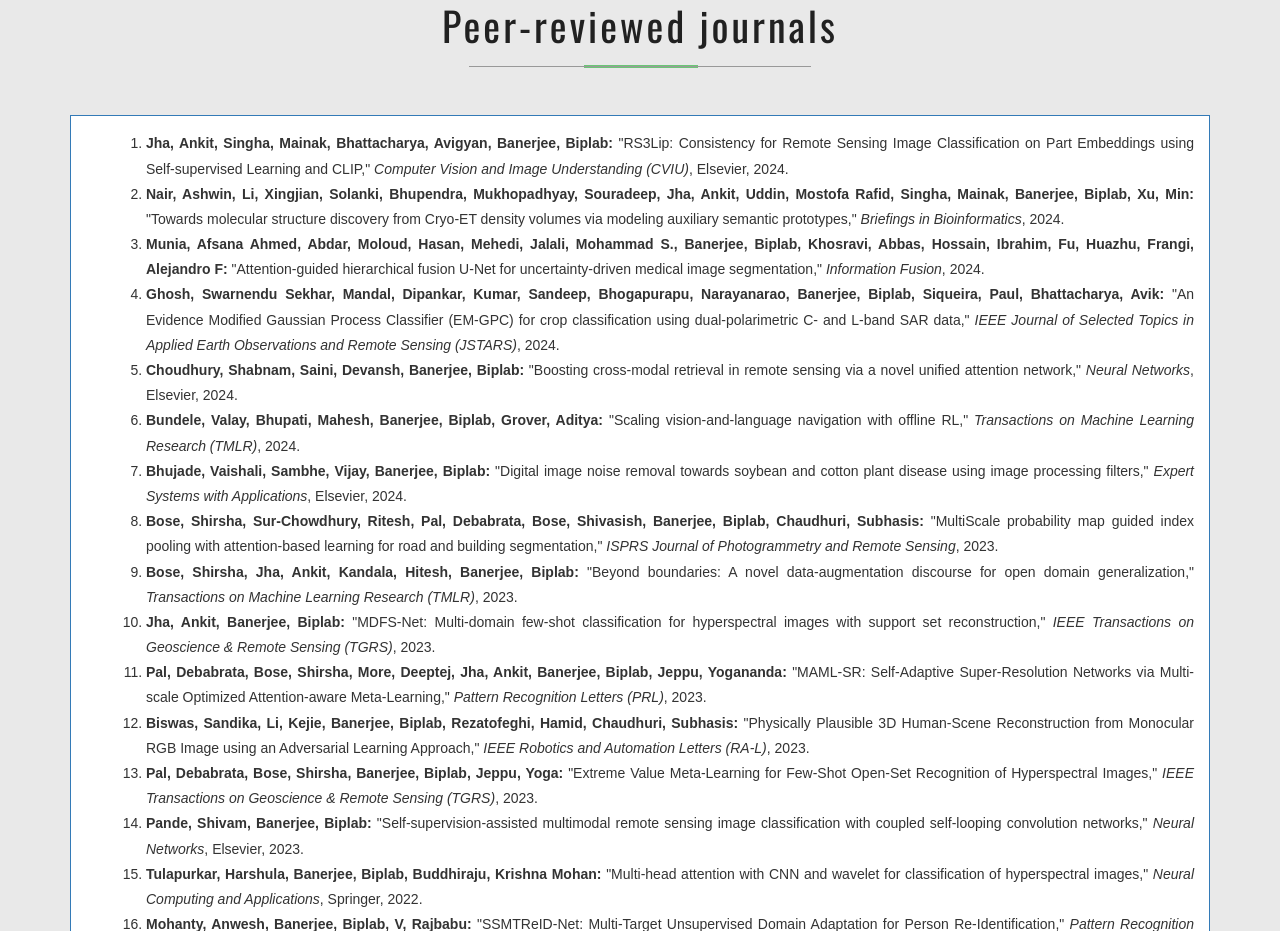
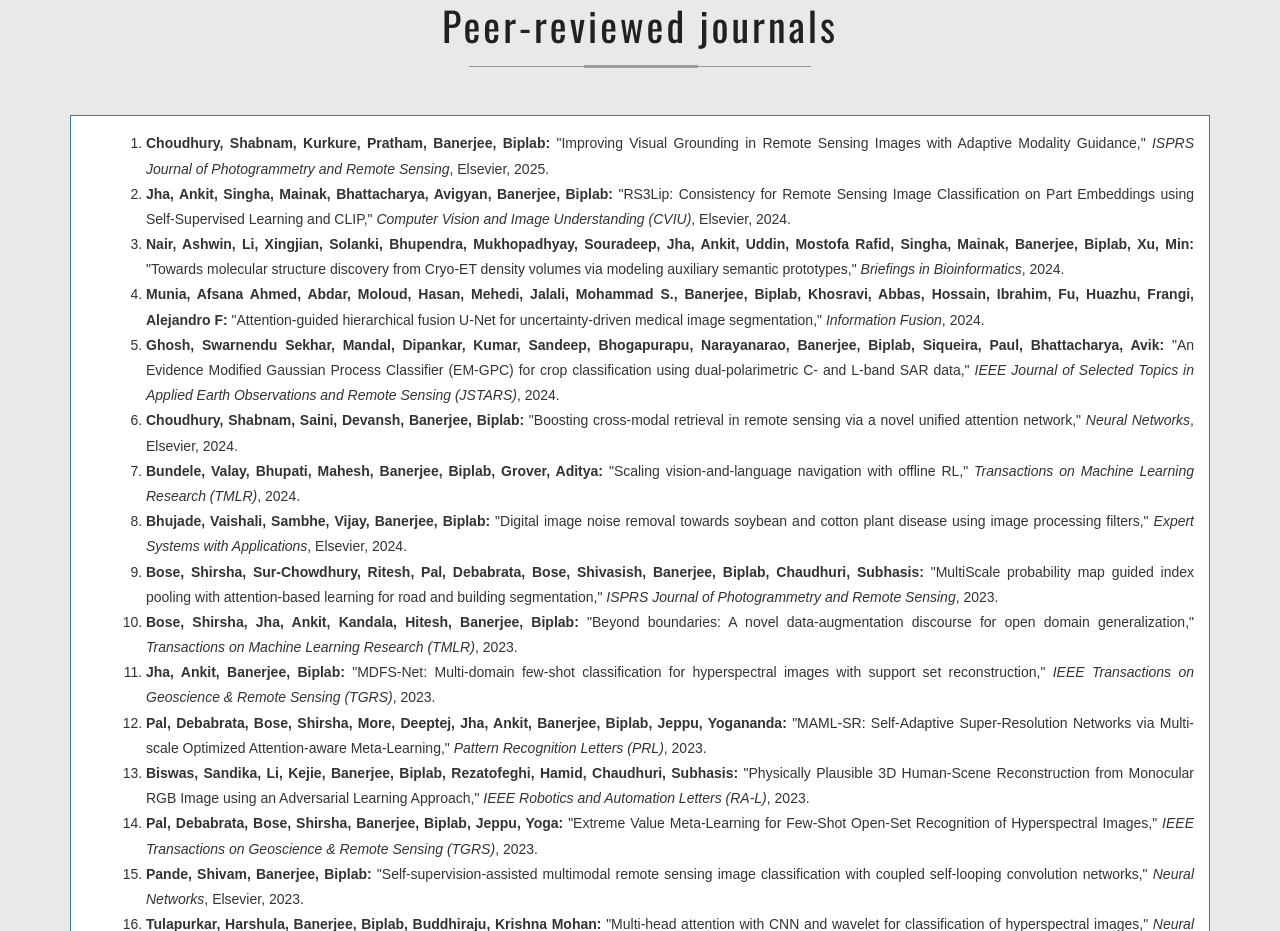
Before and after one commit to biplab-banerjee/biplab-banerjee.github.io, a plain HTML site: page pub.html in a window 1280 px wide. Shown: the part 1198-2129 px from the top of the page. Drawn offline with nearby package versions, Linux system fonts and the light colour scheme.

Commit message:
Update pub.html

```diff
--- a/pub.html
+++ b/pub.html
@@ -148,9 +148,14 @@ Management.</em> Singapore: Springer Nature Singapore, 2024. 173-199.</li>
                            <div class="panel-body panel_text" style="font-family: Arial, sans-serif; line-height: 1.8; color: #333;">
     <ol style="list-style-type: decimal; padding-left: 20px;">
 <ol style="font-family: Arial, sans-serif; line-height: 1.8; color: #333; text-align: justify;">
+		<li>
+        <strong>Choudhury, Shabnam, Kurkure, Pratham, Banerjee, Biplab:</strong>
+        "Improving Visual Grounding in Remote Sensing Images with Adaptive Modality Guidance,"
+        <em>ISPRS Journal of Photogrammetry and Remote Sensing</em>, Elsevier, 2025.
+    </li>
 	<li>
         <strong>Jha, Ankit, Singha, Mainak, Bhattacharya, Avigyan, Banerjee, Biplab:</strong>
-        "RS3Lip: Consistency for Remote Sensing Image Classification on Part Embeddings using Self-supervised Learning and CLIP,"
+        "RS3Lip: Consistency for Remote Sensing Image Classification on Part Embeddings using Self-Supervised Learning and CLIP,"
         <em>Computer Vision and Image Understanding (CVIU)</em>, Elsevier, 2024.
     </li>
     <li>
```
